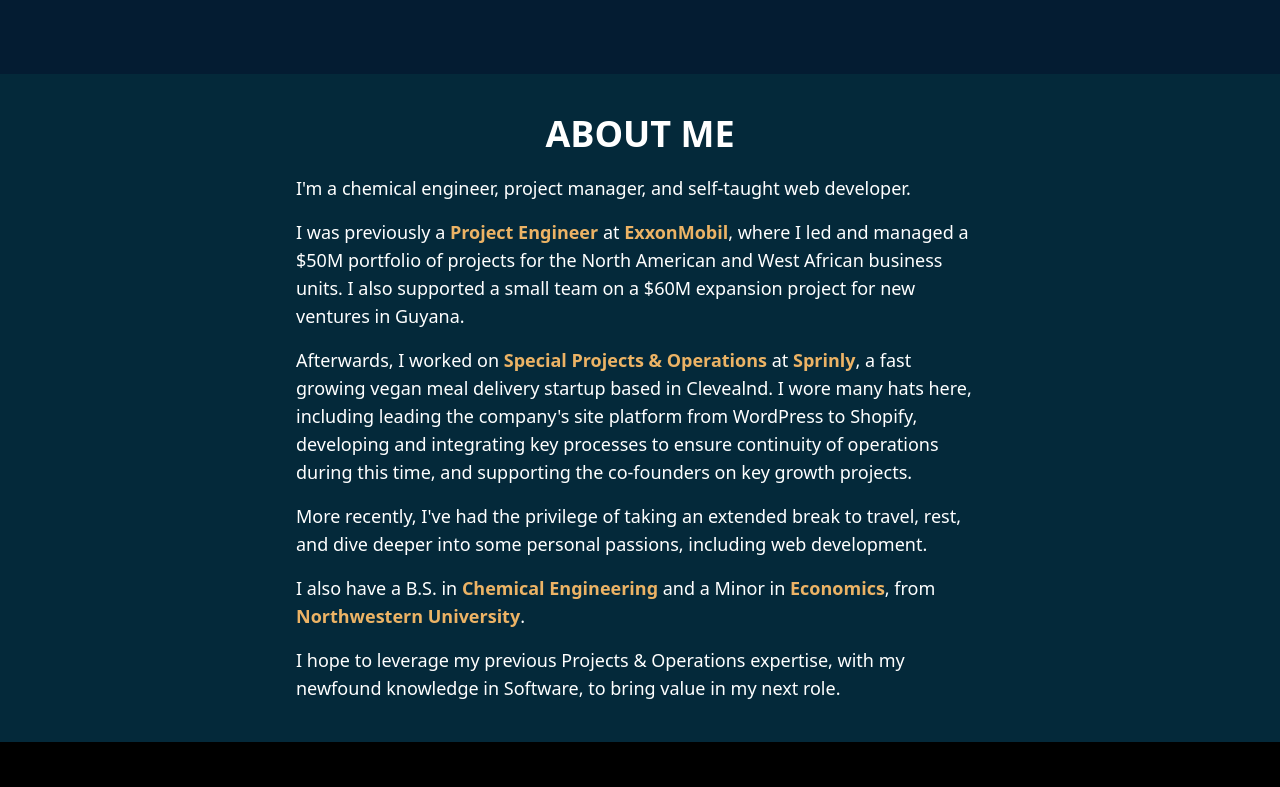
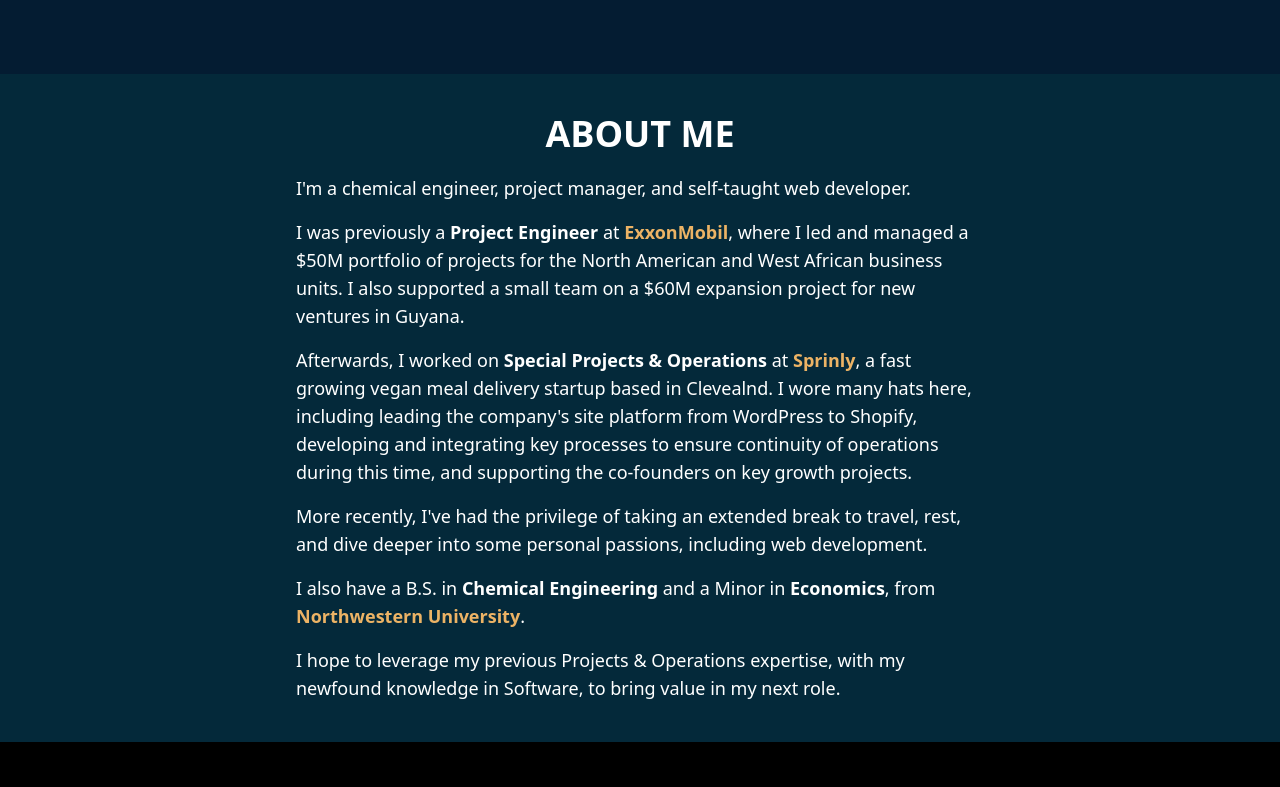
Before and after one commit to heykzhao/kvnzhao-website, a Next.js app: page / in a window 1280 px wide. Shown: the part 418-1205 px from the top of the page. Built offline with nearby package versions, Linux system fonts and the light colour scheme.

Commit message:
Update style for readibility on light mode

```diff
--- a/components/HomeBodySection/HomeBodySection.tsx
+++ b/components/HomeBodySection/HomeBodySection.tsx
@@ -20,7 +20,7 @@
           </div>
           <div className="pb-4">
             {"I was previously a "}
-            <span className="font-bold text-light-mode-1  decoration-light-mode-1 dark:text-dark-mode-4 dark:decoration-dark-mode-4">
+            <span className="font-bold text-black dark:text-white">
               Project Engineer
             </span>{" "}
             {" at "}
@@ -34,7 +34,7 @@
           </div>
           <div className="pb-4">
             {"Afterwards, I worked on "}
-            <span className="font-bold text-light-mode-1  decoration-light-mode-1 dark:text-dark-mode-4 dark:decoration-dark-mode-4">
+            <span className="font-bold text-black dark:text-white">
               Special Projects & Operations
             </span>{" "}
             {" at "}
@@ -50,11 +50,11 @@
           </div>
           <div className="pb-4">
             {"I also have a B.S. in "}
-            <span className="font-bold text-light-mode-1  decoration-light-mode-1 dark:text-dark-mode-4 dark:decoration-dark-mode-4">
+            <span className="font-bold text-black dark:text-white ">
               Chemical Engineering
             </span>
             {" and a Minor in "}
-            <span className="font-bold text-light-mode-1  decoration-light-mode-1 dark:text-dark-mode-4 dark:decoration-dark-mode-4">
+            <span className="font-bold text-black dark:text-white">
               Economics
             </span>
             {", from "}
```
